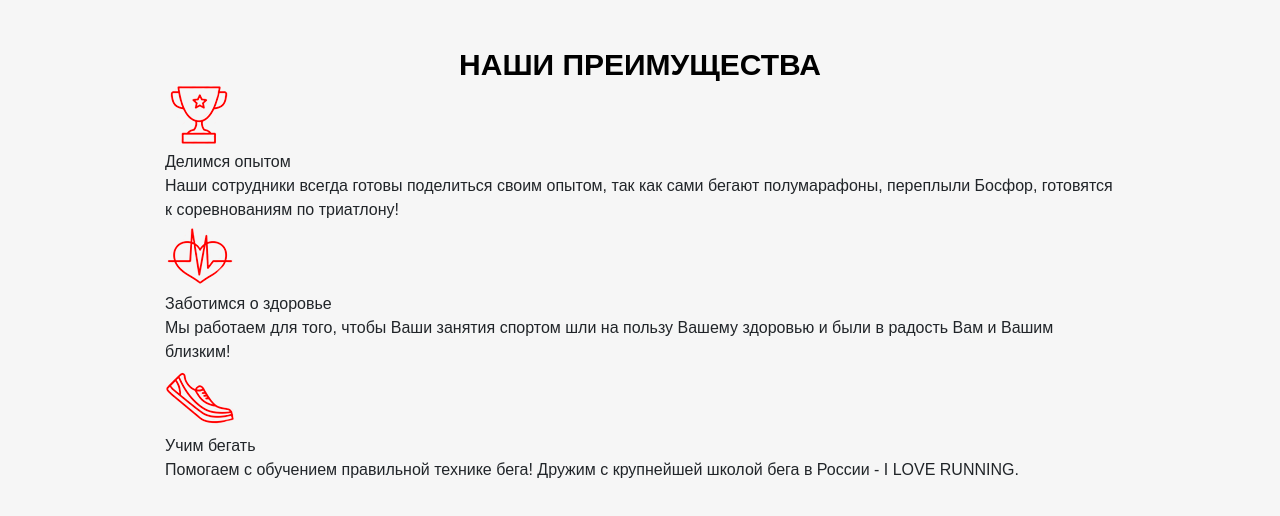
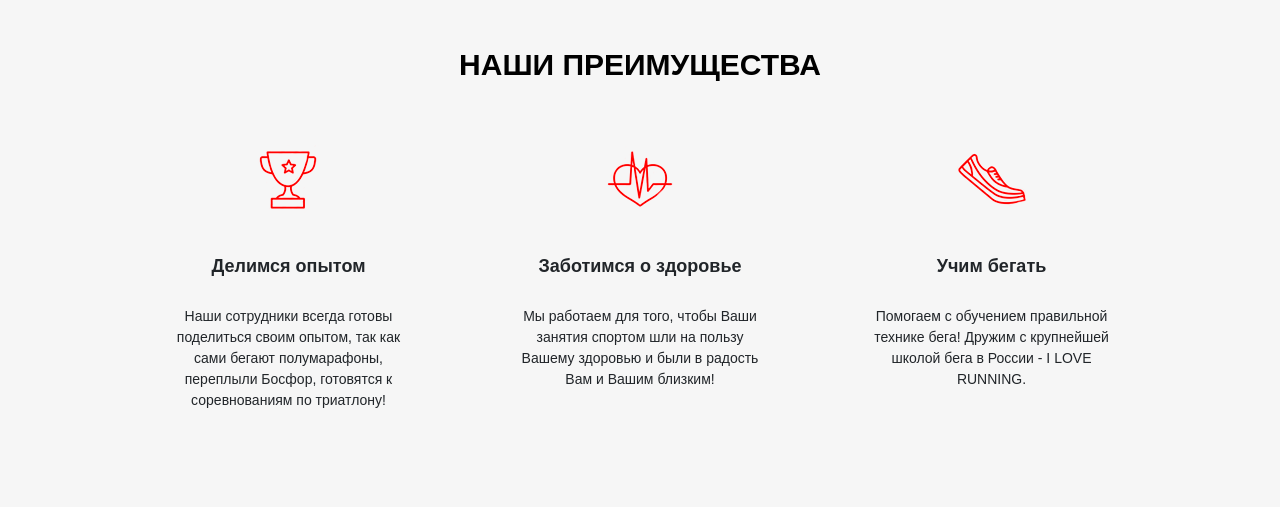
Before and after one commit to igraffix/Vladimir, a website: page src/index.html in a window 1280 px wide. Shown: the part 704-1220 px from the top of the page. Drawn offline with Linux system fonts and the light colour scheme; files that its build step writes are made by us from their sources.

Commit message:
add page advantage

```diff
--- a/src/index.html
+++ b/src/index.html
@@ -57,23 +57,23 @@
         <div class="container">
             <div class="lable">НАШИ ПРЕИМУЩЕСТВА</div>
             <div class="advantage__icons">
-                <div class="advantage_icon">
+                <div class="advantage__icon">
                     <img src="icons/advantage/cup.png" alt="Cup">
                     <div class="advantage__header">Делимся опытом</div>
-                    <div class="advantage_descr">Наши сотрудники всегда готовы поделиться своим опытом,
+                    <div class="advantage__descr">Наши сотрудники всегда готовы поделиться своим опытом,
                         так как сами бегают полумарафоны, переплыли Босфор, готовятся к соревнованиям по триатлону!</div>
                 </div>
-                <div class="advantage_icon">
+                <div class="advantage__icon">
                     <img src="icons/advantage/heart.png" alt="Heart">
                     <div class="advantage__header">Заботимся о здоровье</div>
-                    <div class="advantage_descr">Мы работаем для того,
+                    <div class="advantage__descr">Мы работаем для того,
                         чтобы Ваши занятия спортом шли на пользу Вашему здоровью и были в радость Вам и Вашим близким!
                         </div>
                 </div>
-                <div class="advantage_icon">
+                <div class="advantage__icon">
                     <img src="icons/advantage/shoe.png" alt="Shoe">
                     <div class="advantage__header">Учим бегать</div>
-                    <div class="advantage_descr">Помогаем с обучением
+                    <div class="advantage__descr">Помогаем с обучением
                         правильной технике бега!
                         Дружим с крупнейшей школой бега в России - <span>I LOVE RUNNING.</span>
                         </div>
--- a/src/sass/blocks/_advantage.scss
+++ b/src/sass/blocks/_advantage.scss
@@ -2,7 +2,33 @@
     min-height: 473px;
     padding: 72px 0 96px 0;
     background: #f6f6f6;
-    __lable {
+    display: flex;
+    flex-direction: column;
+    &__lable {
     margin: 0 auto;
     }
+    &__icons {
+    width: 950px;
+    display: flex;
+    justify-content: space-between;
+    margin-top: 65px;
+    }
+    &__icon {
+    width: 247px;
+    text-align: center;
+        img{
+            display: block;
+            margin: 0 auto;
+        }
+    }
+    &__header {
+    margin-top: 38px;
+    font-size: 18px;
+    font-weight: 700;
+    }
+    &__descr {
+    margin-top: 26px;
+    font-size: 14px;
+    font-weight: 300;
+    }
 }
```
Also changed, not shown: src/css/style.min.css.
